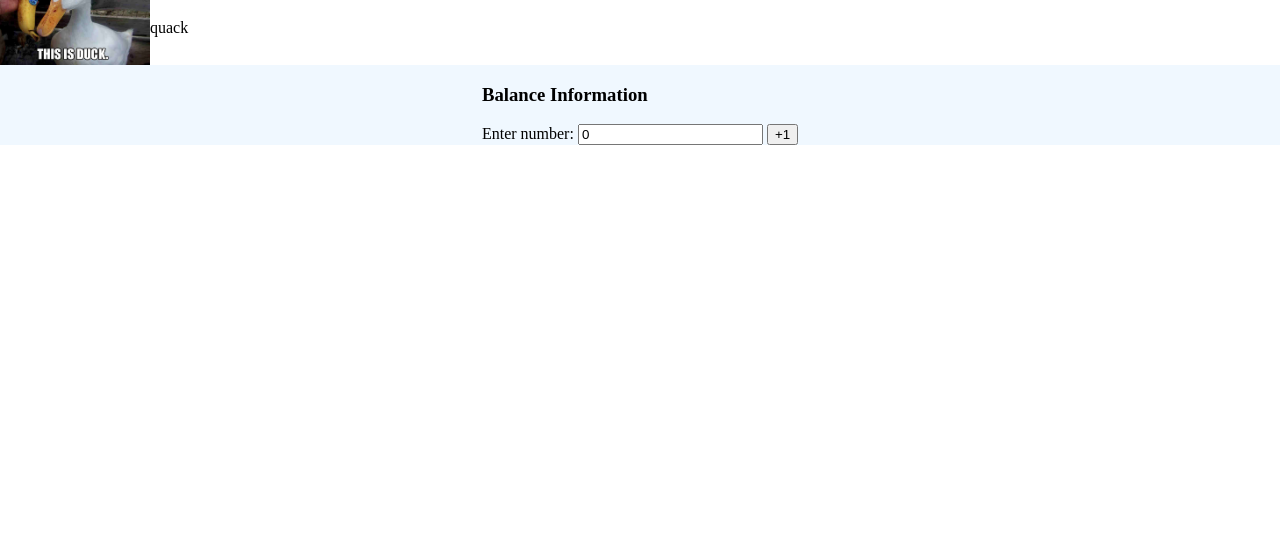
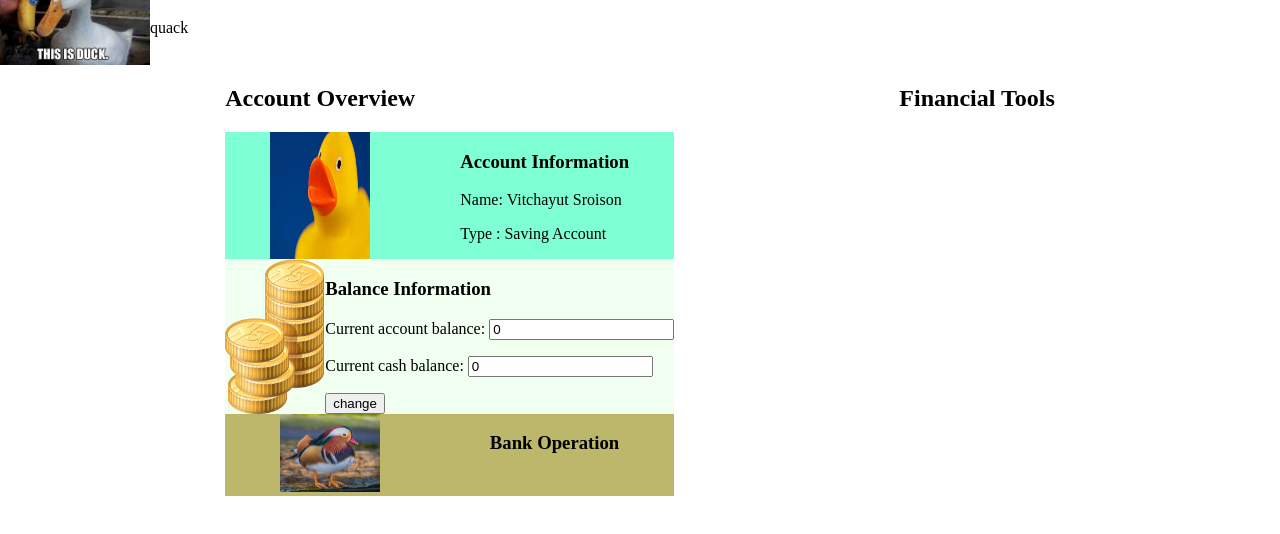
Before and after one commit to DuckyBoiz/ITF_IT68070172, a plain HTML site: page index.html in a window 1280 px wide. Shown: the part 128-662 px from the top of the page. Drawn offline with Linux system fonts and the light colour scheme.

Commit message:
"update"

```diff
--- a/index.html
+++ b/index.html
@@ -30,19 +30,58 @@
         </simple_duck_name>
     </simple_duck>
     <information_section>
-        <balance_information>
-            <top>
+        <text_title_top>
+            <h2>
+                Account Overview
+            </h2>
+            <Acc_info>
+                <Acc_pic>
+                    <img src="picture/funny-duck-pictures-56l24vyjjnvphno5.jpg" width="100">
+                </Acc_pic>
+                <Acc_info_topic>
+                    <h3>
+                        Account Information
+                    </h3>
+                    <p>
+                        Name: Vitchayut Sroison
+                    </p>
+                    <p>
+                        Type : Saving Account
+                    </p>
+                </Acc_info_topic>
+            </Acc_info>
+            <balance_information>
+                <balance_pic>
+                    <img src="lab_materails/coins.png" width="100">
+                </balance_pic>
+                <current_ACCbalance>
+                    <h3>
+                        Balance Information
+                    </h3>
+                    <p>
+                        Current account balance: <input type="number" id="myinput" value="0">
+                    <p>
+                        Current cash balance: <input type="number" id="myinput" value="0">
+                    </p>
+                    <button>
+                        change
+                    </button>
+                </current_ACCbalance>
+            </balance_information>
+            <bankOPE>
+                <picture>
+                    <img src="picture/Mandarin-duck-Aix-galericulata.webp" width="100">
+                </picture>
                 <h3>
-                    Balance Information
+                    Bank Operation
                 </h3>
-            </top>
-            <nav>
-                Enter number: <input type="number" id="myinput" value="0">
-                <button onclick="add()">
-                    +1
-                </button>
-            </nav>
-        </balance_information>
+            </bankOPE>
+        </text_title_top>
+        <text_title_bottom>
+            <h2>
+                Financial Tools
+            </h2>
+        </text_title_bottom>
     </information_section>
     <script src="script.js"></script>
 </body>
--- a/styles.css
+++ b/styles.css
@@ -13,9 +13,33 @@ body{
     margin: 0;
 }
 
-balance_information{
-    background-color: aliceblue;
-    align-items: center;
-    display: grid;
-    justify-content: space-around;
+information_section{
+    display: flex;
+    justify-content: space-evenly;
+
+    Acc_info{
+        background-color: aquamarine;
+        display: flex;
+        justify-content: space-around;
+
+        Acc_pic{
+            display: flex;
+        }
+    }
+
+    balance_information{
+        background-color: honeydew;
+        display: flex;
+        justify-content: space-around;
+
+        balance_pic{
+            display: flex;
+        }
+    }
+
+    bankOPE{
+        background-color: darkkhaki;
+        display: flex;
+        justify-content: space-around;
+    }
 }
```
Also changed, not shown: picture/Mandarin-duck-Aix-galericulata.webp (added), picture/funny-duck-pictures-56l24vyjjnvphno5.jpg (added).
